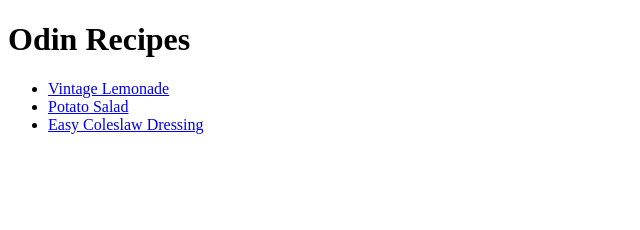
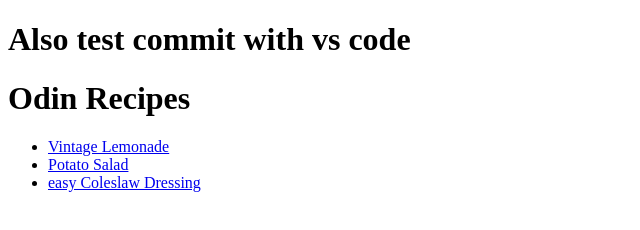
Before and after one commit to n007code/odin-recipes, a plain HTML site: page index.html in a window 1280 px wide. Shown: the whole page, without its empty margins (0-640 px from the left). Drawn offline with Linux system fonts and the light colour scheme.

Commit message:
Test commit with vs code

```diff
--- a/index.html
+++ b/index.html
@@ -6,13 +6,13 @@
     <title>Document</title>
 </head>
 <body>
+    <h1>Also test commit with vs code</h1>
     <h1>Odin Recipes</h1>
 
     <ul>
     <li><a href="recipes/vintagelemonade.html" target="_blank" rel="noopener noreferrer ">Vintage Lemonade</a></li>
-    <li><a href="recipes/potatosalad.html" target="_blank" rel="noopener noreferrer ">Potato Salad</a></li>
-    <li><a href="recipes/easycoleslawdressing.html" target="_blank" rel="noopener noreferrer ">Easy Coleslaw Dressing</a></li>
-
+    <li><a href="recipes/vintagelemonade.html" target="_blank" rel="noopener noreferrer ">Potato Salad</a></li>
+    <li><a href="recipes/vintagelemonade.html" target="_blank" rel="noopener noreferrer ">easy Coleslaw Dressing</a></li>
 
 
     </ul>
```
